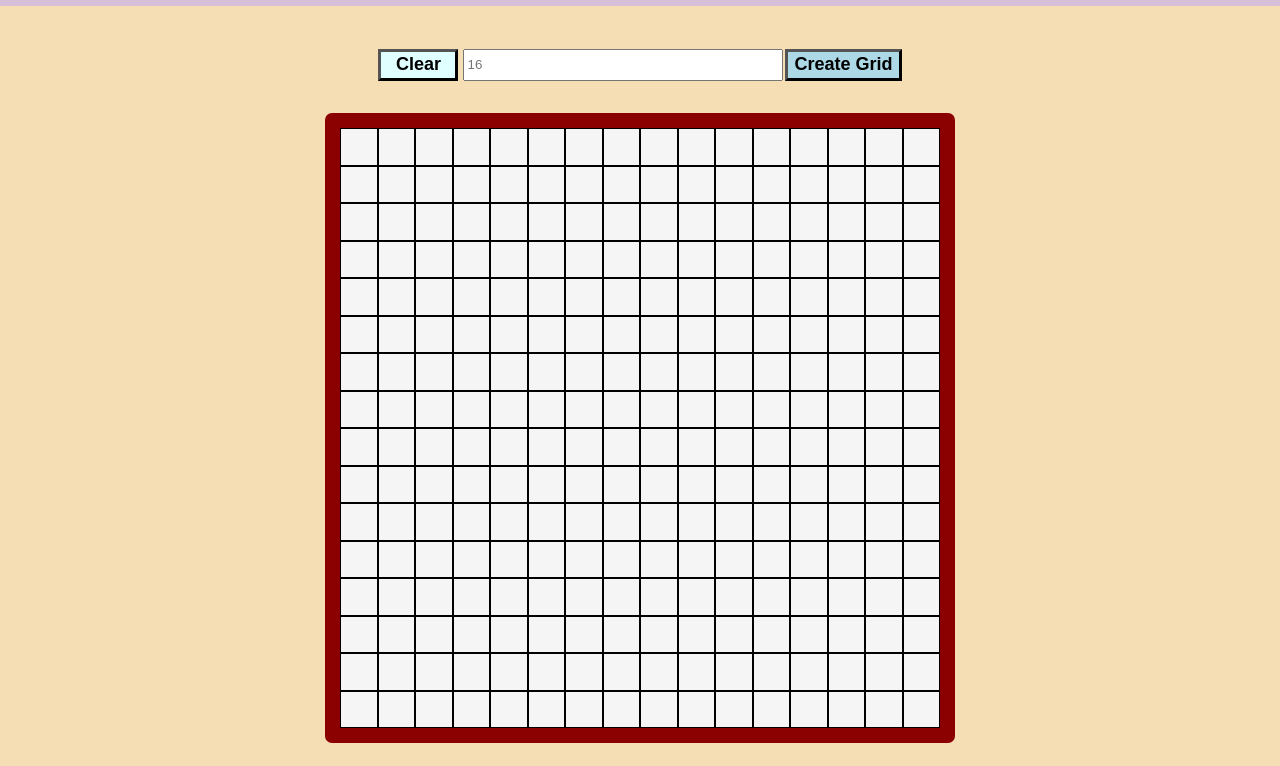
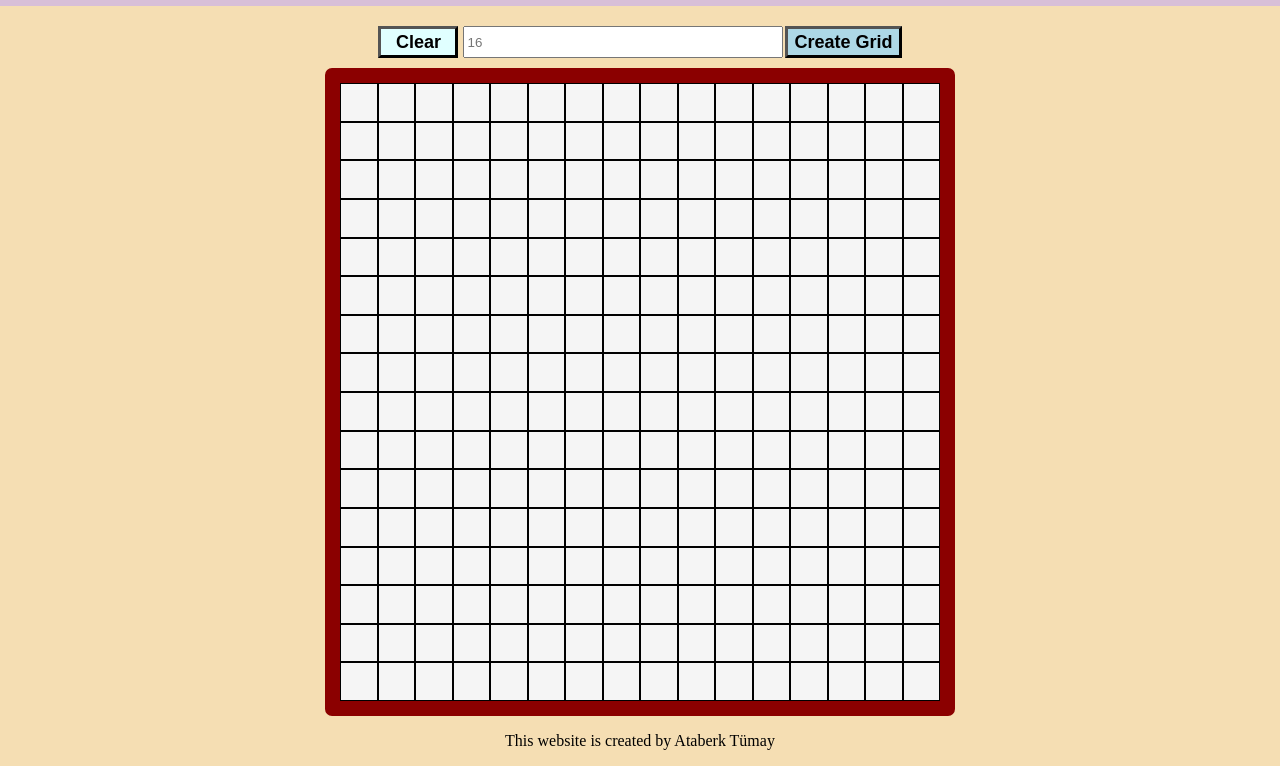
Before and after one commit to EmptyBox12/etch-a-sketch, a plain HTML site: page index.html in a window 1280 px wide. Shown: the part 34-800 px from the top of the page. Drawn offline with Linux system fonts and the light colour scheme.

Commit message:
added footnote

```diff
--- a/index.html
+++ b/index.html
@@ -26,8 +26,9 @@
 
     </div>
 
-    <div id="bottom"></div>
-
+    <div id="bottom">
+        <p> This website is created by Ataberk Tümay</p>
+    </div>
 
 
 
--- a/style.css
+++ b/style.css
@@ -35,6 +35,7 @@ body{
     border-radius: 7px;
     margin-top: 10px;
     background-color: whitesmoke;
+    flex:1;
 
 }
 .gridItem{
@@ -77,4 +78,11 @@ body{
     filter: brightness(0.94);
 
 
+
 }
+#bottom{
+    text-align: center;
+    flex: 0;
+    width:100%;
+
+}
```
